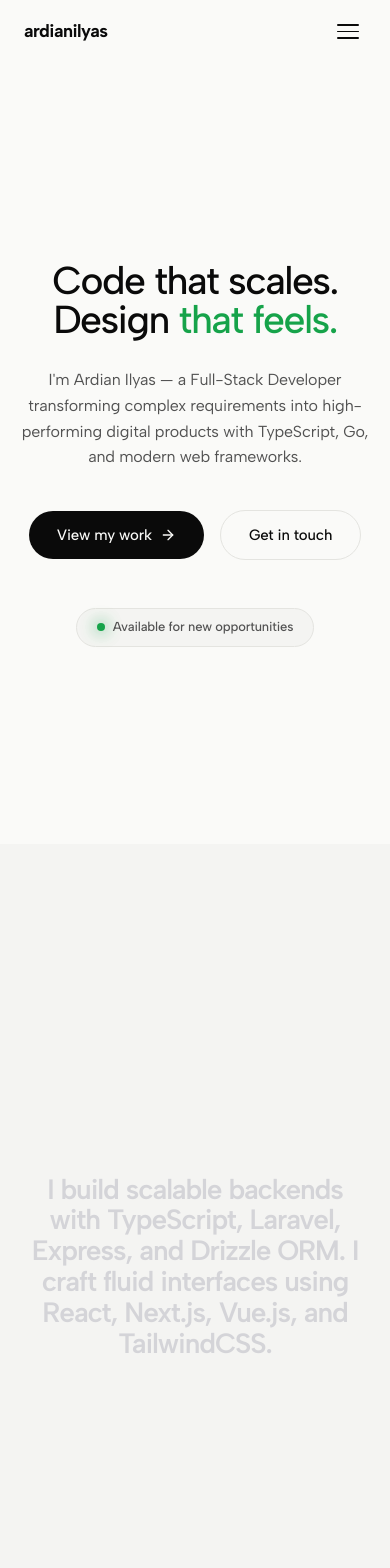
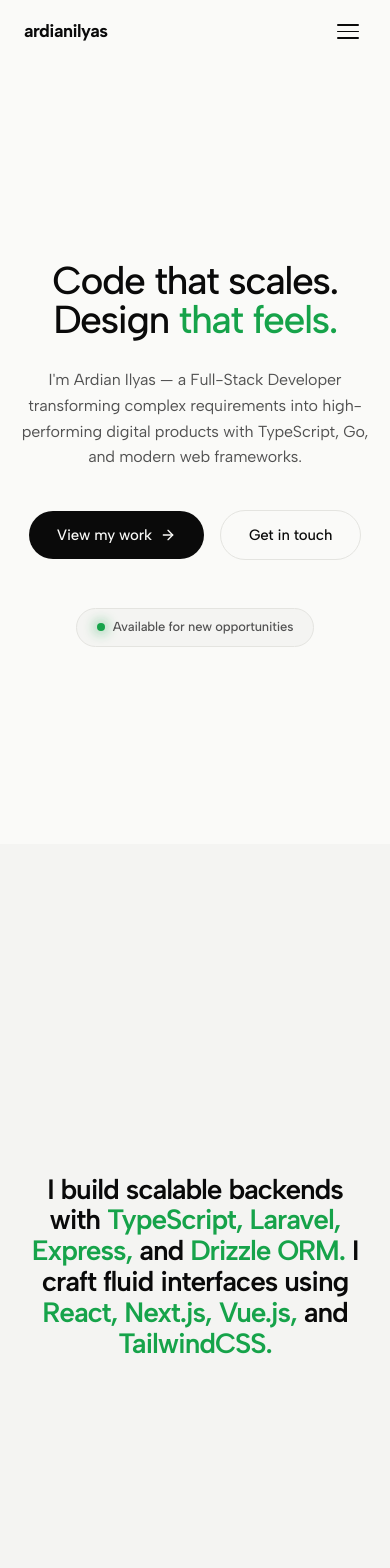
Before and after one commit to ardianilyas/portfolio, a Nuxt app: page / in a window 390 px wide. Shown: the top 1568 px of the page. Built offline with nearby package versions, Linux system fonts and the light colour scheme.

Commit message:
fix: skills static on mobile, footer real-device overflow fixed

```diff
--- a/app/app.vue
+++ b/app/app.vue
@@ -13,7 +13,7 @@
     </main>
 
     <!-- Footer fixed behind main content -->
-    <div class="fixed bottom-0 left-0 w-full h-[60vh] md:h-[65vh] z-0">
+    <div class="fixed bottom-0 left-0 w-full h-[60vh] md:h-[65vh] z-0 overflow-hidden" style="max-width:100vw;">
       <Footer />
     </div>
 
--- a/app/components/Footer.vue
+++ b/app/components/Footer.vue
@@ -77,21 +77,24 @@
 .footer {
   position: relative;
   width: 100%;
+  max-width: 100%;
   height: 100%;
   background-color: var(--color-bg);
   display: flex;
   flex-direction: column;
   overflow: hidden;
+  box-sizing: border-box;
 }
 
 /* ── Background text ─────────────────────────────────── */
 .footer-bg-text {
   position: absolute;
-  bottom: -4vw;
+  bottom: -2vw;
   left: 50%;
   transform: translateX(-50%);
   font-family: var(--font-sans);
-  font-size: 18vw;
+  /* Mobile: smaller so it doesn't overflow */
+  font-size: clamp(40px, 12vw, 18vw);
   font-weight: 800;
   letter-spacing: -0.05em;
   color: var(--color-surface);
@@ -99,6 +102,9 @@
   pointer-events: none;
   z-index: 0;
   user-select: none;
+  /* Prevent bg text from contributing to scroll width */
+  max-width: 100%;
+  overflow: hidden;
 }
 
 /* ── Main CTA ─────────────────────────────────────────── */
@@ -115,6 +121,7 @@
   max-width: 1100px;
   margin: 0 auto;
   padding: 0 24px;
+  box-sizing: border-box;
 }
 
 @media (min-width: 768px) {
@@ -187,6 +194,7 @@
 }
 
 .footer-bar-inner {
+  width: 100%;
   max-width: 1100px;
   margin: 0 auto;
   padding: 20px 24px;
@@ -195,6 +203,7 @@
   justify-content: space-between;
   flex-wrap: wrap;
   gap: 16px;
+  box-sizing: border-box;
 }
 
 @media (min-width: 768px) {
--- a/app/components/Skills.vue
+++ b/app/components/Skills.vue
@@ -1,10 +1,9 @@
 <template>
   <section id="skills" aria-labelledby="skills-heading" class="bg-[var(--color-surface)] relative" ref="skillsSection">
 
-    <div class="sticky top-0 h-screen flex flex-col justify-center px-6 md:px-0">
-
+    <!-- Desktop: sticky scroll reveal -->
+    <div v-if="!isMobile" class="sticky top-0 h-screen flex flex-col justify-center px-6 md:px-0">
       <div class="max-w-[1100px] mx-auto w-full">
-        <!-- Scroll reveal text block -->
         <p class="scroll-reveal-prose">
           <span
             v-for="(word, index) in words"
@@ -19,7 +18,22 @@
           </span>
         </p>
       </div>
+    </div>
 
+    <!-- Mobile: static, fully visible text -->
+    <div v-else class="flex flex-col justify-center items-center min-h-screen px-6">
+      <div class="max-w-[1100px] mx-auto w-full">
+        <p class="scroll-reveal-prose">
+          <span
+            v-for="(word, index) in words"
+            :key="index"
+            class="prose-word is-active"
+            :class="{ 'is-skill': word.isSkill }"
+          >
+            {{ word.text }}
+          </span>
+        </p>
+      </div>
     </div>
 
   </section>
@@ -30,9 +44,14 @@
 
 const skillsSection = ref<HTMLElement | null>(null)
 const scrollProgress = ref(0)
+const isMobile = ref(false)
+
+const checkMobile = () => {
+  isMobile.value = window.innerWidth < 768
+}
 
 const handleScroll = () => {
-  if (!skillsSection.value) return
+  if (!skillsSection.value || isMobile.value) return
 
   const rect = skillsSection.value.getBoundingClientRect()
   const windowHeight = window.innerHeight
@@ -48,11 +67,14 @@
 }
 
 onMounted(() => {
+  checkMobile()
+  window.addEventListener('resize', checkMobile, { passive: true })
   window.addEventListener('scroll', handleScroll, { passive: true })
   handleScroll()
 })
 
 onUnmounted(() => {
+  window.removeEventListener('resize', checkMobile)
   window.removeEventListener('scroll', handleScroll)
 })
 
@@ -72,9 +94,9 @@
 </script>
 
 <style scoped>
+/* Desktop: tall enough to scroll through */
 #skills {
-  /* Reduced on mobile, full on desktop */
-  height: 250vh;
+  height: 100vh; /* mobile: just viewport height */
 }
 
 @media (min-width: 768px) {
@@ -86,40 +108,39 @@
 /* ── Scroll Reveal Prose ───────────────────────────────────────── */
 .scroll-reveal-prose {
   font-family: var(--font-sans);
-  font-size: clamp(28px, 6vw, 76px); /* Smaller minimum for mobile */
+  font-size: clamp(28px, 6vw, 76px);
   font-weight: 600;
-  line-height: 1.1; /* Tighter line-height */
-  letter-spacing: -0.04em; /* Tighter tracking */
+  line-height: 1.1;
+  letter-spacing: -0.04em;
   cursor: default;
   display: flex;
   flex-wrap: wrap;
   justify-content: center;
   text-align: center;
   margin: 0 auto;
-  gap: 0 0.25em; /* Reduced vertical gap for tighter layout */
+  gap: 0 0.25em;
   max-width: 1100px;
 }
 
 /* ── Individual Words ───────────────────────────────────────── */
 .prose-word {
-  color: #D4D4D8; /* Lighter gray by default (zinc-300) */
+  color: #D4D4D8;
   transition: color 0.1s ease, text-shadow 0.1s ease;
   will-change: color;
 }
 
 .prose-word.is-active {
-  color: var(--color-text); /* Solid dark when scrolled over */
+  color: var(--color-text);
 }
 
 /* ── Skill Words ───────────────────────────────────────── */
 .prose-word.is-skill {
   font-weight: 600;
-  color: #D4D4D8; /* Stay lighter gray initially so it's a surprise */
+  color: #D4D4D8;
 }
 
 .prose-word.is-skill.is-active {
-  /* Use the green accent color from the "Get in touch" link */
   color: var(--color-accent);
-  text-shadow: none; /* Keep it perfectly clean, no bold or glow */
+  text-shadow: none;
 }
 </style>
```
